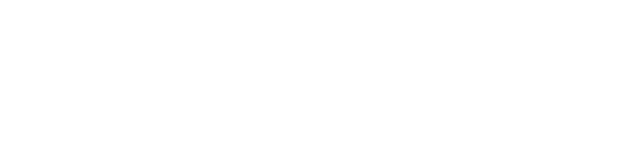
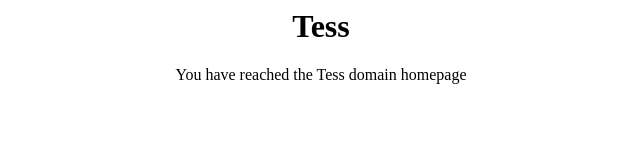
Before and after one commit to dublowduck/homepage, a plain HTML site: page index.html in a window 1280 px wide. Shown: the whole page, without its empty margins (319-959 px from the left). Drawn offline with Linux system fonts and the light colour scheme.

Commit message:
Added a title and description
Added a title and description.

```diff
--- a/index.css
+++ b/index.css
@@ -0,0 +1,7 @@
+h1 {
+text-align: center;
+}
+
+p.desc {
+text-align: center;
+}
--- a/index.html
+++ b/index.html
@@ -4,6 +4,7 @@
     </head>
 
     <body>
-
+        <h1><b>Tess</b></h1>
+        <p class="desc">You have reached the Tess domain homepage</p>
     </body>
 </html>
```
